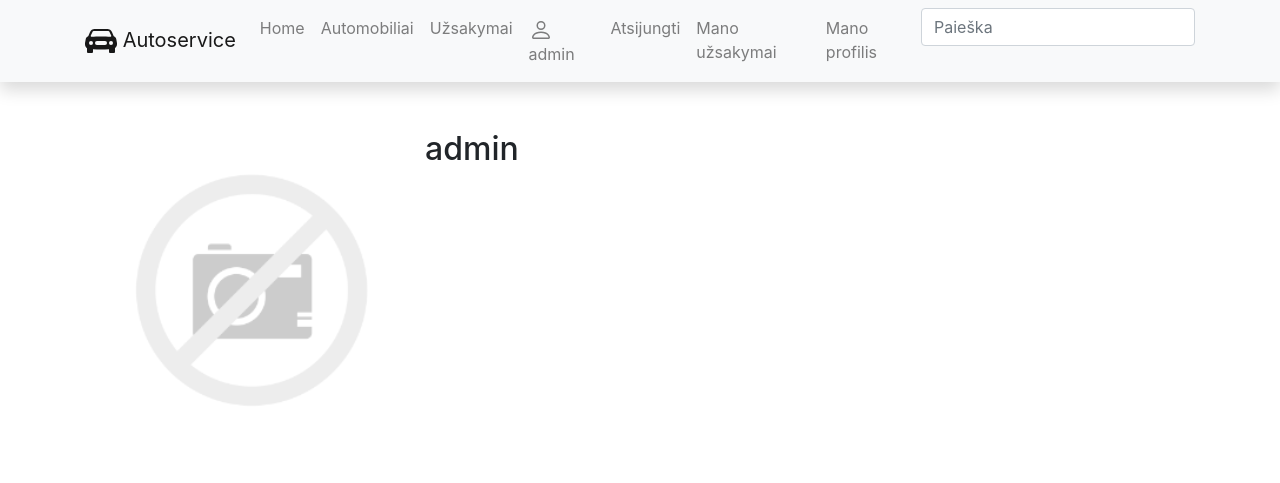
After one commit to DonatasNoreika/django_autoservice_2022_10, a Django app: page /autoservice/profile/ in a window 1280 px wide. The commit adds this page. Shown: the top 483 px of the page. Run offline with Django 4.2, Linux system fonts and the light colour scheme; a user stored in the database is signed in; data comes from the database, SQL or seed files in the repository; both versions use the stored data as it was after the commit; some libraries are stand-ins or nearby versions.

Commit message:
10 paskaita: Sukurti naują su vartotoju susietą profilio modelį su nuotraukos lauku, įdėti jį į admin ir išbandyti. - done, Padaryti naują profilio puslapį, kuriame būtų atvaizduojamas profilio vardas, el. pašto adresas ir nuotrauka. Jei nuotrauka neprisegta, būtų rodoma default nuotrauka (ją reikia įdėti į media katalogą). - done

```diff
--- a/mysite/autoservice/admin.py
+++ b/mysite/autoservice/admin.py
@@ -4,7 +4,8 @@ from .models import (AutomobilioModelis,
                      Paslauga,
                      Uzsakymas,
                      UzsakymoEilute,
-                     UzsakymoKomentaras)
+                     UzsakymoKomentaras,
+                     Profile)
 
 
 class UzsakymoEiluteInline(admin.TabularInline):
@@ -52,3 +53,4 @@ admin.site.register(Paslauga, PaslaugaAdmin)
 admin.site.register(Uzsakymas, UzsakymasAdmin)
 admin.site.register(UzsakymoEilute, UzsakymoEiluteAdmin)
 admin.site.register(UzsakymoKomentaras, UzsakymoKomentarasAdmin)
+admin.site.register(Profile)
--- a/mysite/autoservice/models.py
+++ b/mysite/autoservice/models.py
@@ -106,3 +106,10 @@ class UzsakymoKomentaras(models.Model):
 
     class Meta:
         ordering = ['-data']
+
+class Profile(models.Model):
+    user = models.OneToOneField(User, on_delete=models.CASCADE)
+    nuotrauka = models.ImageField(default='default.png', upload_to="profile_pics")
+
+    def __str__(self):
+        return f"{self.user.username} profilis"
--- a/mysite/autoservice/templates/base.html
+++ b/mysite/autoservice/templates/base.html
@@ -47,6 +47,7 @@
             {{ user.get_username }}</a></li>
             <li class="nav-item"><a class="nav-link" href="{% url 'logout'%}?next=/autoservice">Atsijungti</a></li>
             <li class="nav-item"><a class="nav-link" href="{% url 'manouzsakymai'%}">Mano užsakymai</a></li>
+            <li class="nav-item"><a class="nav-link" href="{% url 'profile'%}">Mano profilis</a></li>
           {% else %}
             <li class="nav-item"><a class="nav-link" href="{% url 'login'%}?next={{request.path}}">Prisijungti</a></li>
             <li class="nav-item"><a class="nav-link" href="{% url 'register'%}">Registruotis</a></li>
--- /dev/null
+++ b/mysite/autoservice/templates/profile.html
@@ -0,0 +1,14 @@
+{% extends "base.html" %}
+{% block title %}Mano profilis{% endblock %}
+{% block content %}
+    <div class="content-section">
+      <div class="media">
+        <img class="rounded-circle account-img" src="{{ user.profile.nuotrauka.url }}">
+        <div class="media-body">
+          <h2 class="account-heading">{{ user.username }}</h2>
+          <p class="text-secondary">{{ user.email }}</p>
+        </div>
+      </div>
+      <!-- FORM HERE -->
+    </div>
+{% endblock content %}
--- a/mysite/autoservice/urls.py
+++ b/mysite/autoservice/urls.py
@@ -11,4 +11,6 @@ urlpatterns = [
     path('search/', views.search, name='search'),
     path('manouzsakymai/', views.MyUzsakymasListView.as_view(), name='manouzsakymai'),
     path('register/', views.register, name='register'),
+    path('profile/', views.profilis, name='profile'),
+
 ]
--- a/mysite/autoservice/views.py
+++ b/mysite/autoservice/views.py
@@ -10,9 +10,12 @@ from django.contrib.auth.forms import User
 from django.views.decorators.csrf import csrf_protect
 from django.contrib import messages
 from django.views.generic.edit import FormMixin
+from django.contrib.auth.decorators import login_required
+
 
 from .models import Paslauga, Uzsakymas, Automobilis
 from .forms import UzsakymoKomentarasForm
+
 
 # Create your views here.
 def index(request):
@@ -113,3 +116,7 @@ class MyUzsakymasListView(generic.ListView, LoginRequiredMixin):
 
     def get_queryset(self):
         return Uzsakymas.objects.filter(vartotojas=self.request.user)
+
+@login_required
+def profilis(request):
+    return render(request, 'profile.html')
```
Also changed, not shown: mysite/autoservice/media/default.png (added), mysite/db.sqlite3.
